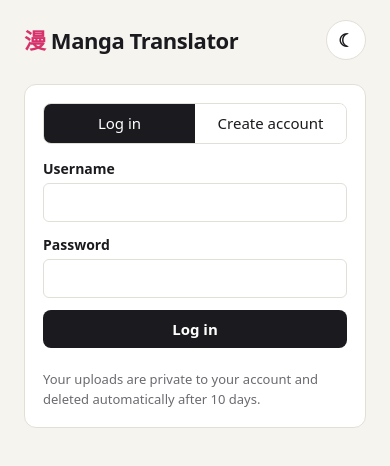
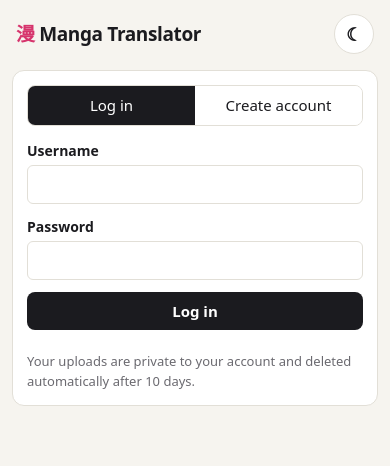
Before and after one commit to BrendenU7/manga-translator, a browser extension: page frontend/login.html in a window 390 px wide. Drawn offline with Linux system fonts and the light colour scheme.

Commit message:
Fit every page on phone screens
Header wraps onto two rows, long dropdowns shrink, view buttons scroll
sideways. Checked at 360, 390 and 430px wide.

Co-Authored-By: Claude Opus 5.5 <noreply@anthropic.com>
Claude-Session: https://claude.ai/code/session_01CtudyNNX8RACTFUhgCs85p

```diff
--- a/frontend/style.css
+++ b/frontend/style.css
@@ -391,3 +391,18 @@ main.results { max-width: 1000px; }
 .progress-card.stopped .pc-icon { background: color-mix(in srgb, #e8590c 14%, transparent); color: #e8590c; }
 .progress-card.stopped #bar-fill { background: #e8590c; }
 .chip.paused { color: var(--muted); border-style: dashed; cursor: pointer; }
+
+/* Phones: nothing may be wider than the screen */
+@media (max-width: 600px) {
+  header { flex-wrap: wrap; gap: 8px 12px; padding: 14px 16px 4px; }
+  .brand { font-size: 19px; }
+  .header-right { margin-left: auto; }
+  nav { order: 3; width: 100%; }               /* tabs get their own row under the logo */
+  main { padding: 12px 12px 48px; }
+  .card { padding: 14px; }
+  select, input, textarea { max-width: 100%; min-width: 0; }
+  .controls > label { min-width: 0; max-width: 100%; }   /* let long dropdowns shrink */
+  #user-name { display: none; }                          /* keep logo + Log out on one row */
+  .seg { overflow-x: auto; max-width: 100%; }   /* Original / Translated / Compare / Side by side */
+  .seg button { white-space: nowrap; }
+}
```
